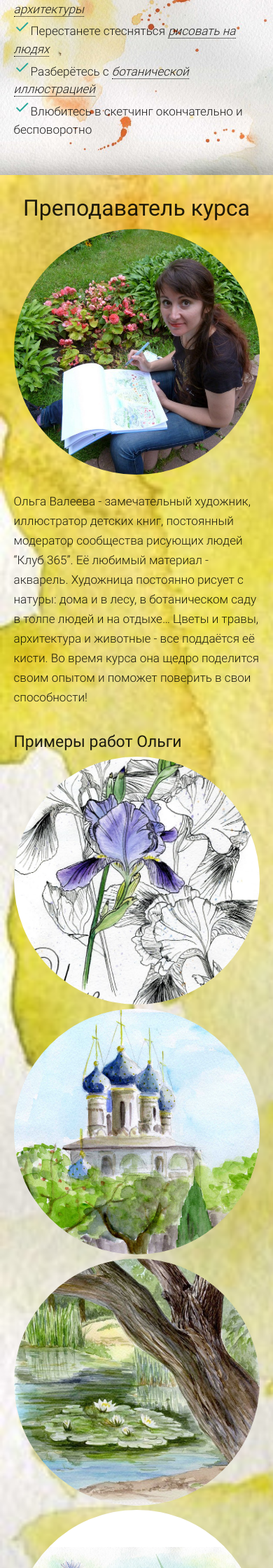
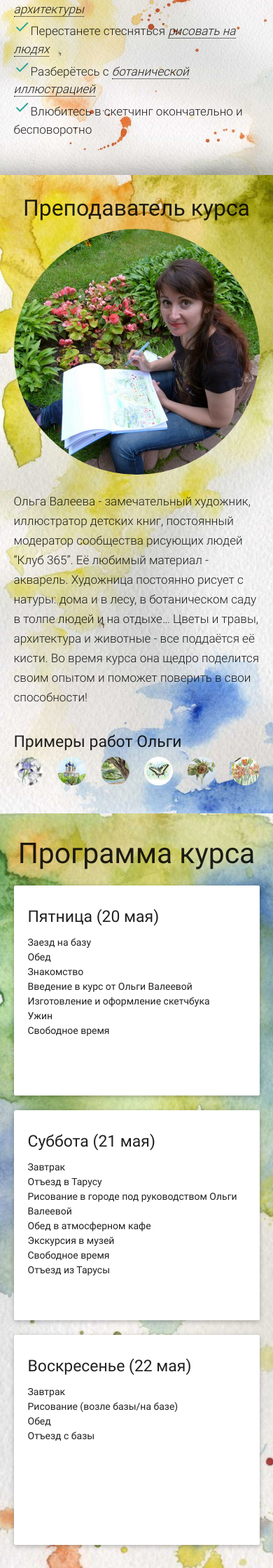
Before and after one commit to spacecrabby/watercolor, a Django app: page / in a window 390 px wide. Shown: the part 657-2897 px from the top of the page at 70% size. Run offline with Django 3.2, Linux system fonts and the light colour scheme; some libraries are stand-ins or nearby versions.

Commit message:
edited preview size on mobile devices

```diff
--- a/templates/landing.html
+++ b/templates/landing.html
@@ -35,7 +35,7 @@
           <li><a href="#price">Цены</a></li>
           <li><a href="#contact">Контакты</a></li>
         </ul>
-        <a href="#" data-activates="nav-mobile" class="button-collapse"><i class="material-icons">menu</i></a>
+        <a href="" data-activates="nav-mobile" class="button-collapse"><i class="material-icons">menu</i></a>
       </div>
     </nav>
   </div>
@@ -105,32 +105,32 @@
         <h5>Примеры работ Ольги</h5>
 
         <div class="row">
-          <div class="col s12 l2">
+          <div class="col s2 l2">
             <a href="{% static 'images/iris_big.jpg' %}" data-lightbox="album">
               <img class="responsive-img circle" src="{% static 'images/iris.jpg' %}">
             </a>
           </div>
-          <div class="col s12 l2">
+          <div class="col s2 l2">
             <a href="{% static 'images/church_big.jpg' %}" data-lightbox="album">
               <img class="responsive-img circle" src="{% static 'images/church.jpg' %}">
             </a>
           </div>
-          <div class="col s12 l2">
+          <div class="col s2 l2">
             <a href="{% static 'images/tree_big.jpg' %}" data-lightbox="album">
               <img class="responsive-img circle" src="{% static 'images/tree.jpg' %}">
             </a>
           </div>
-          <div class="col s12 l2">
+          <div class="col s2 l2">
             <a href="{% static 'images/butterfly_big.jpg' %}" data-lightbox="album">
               <img class="responsive-img circle" src="{% static 'images/butterfly.jpg' %}">
             </a>
           </div>
-          <div class="col s12 l2">
+          <div class="col s2 l2">
             <a href="{% static 'images/undersun_big.jpg' %}" data-lightbox="album">
               <img class="responsive-img circle" src="{% static 'images/undersun.jpg' %}">
             </a>
           </div>
-          <div class="col s12 l2">
+          <div class="col s2 l2">
             <a href="{% static 'images/poppy_big.jpg' %}" data-lightbox="album">
               <img class="responsive-img circle" src="{% static 'images/poppy.jpg' %}">
             </a>
```
Also changed, not shown: watercolor/static/images/water8.jpg (added).
